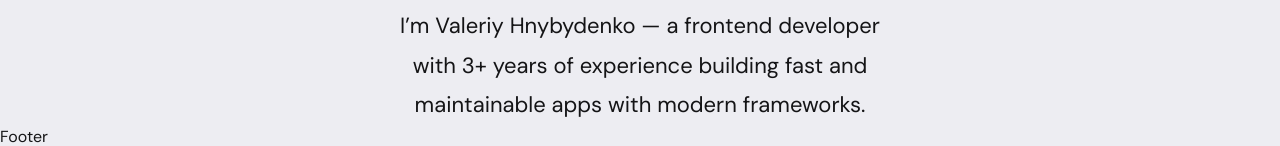
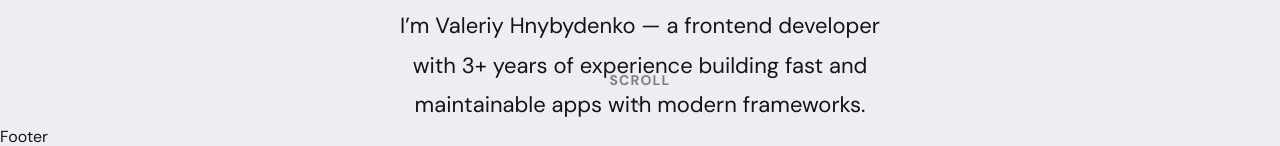
Before and after one commit to valeriy-developer/vh-portfolio, a Next.js app: page / in a window 1280 px wide. Shown: the part 680-826 px from the top of the page. Built offline with nearby package versions, Linux system fonts and the light colour scheme.

Commit message:
feat: added scroll indicator

```diff
--- /dev/null
+++ b/src/components/ScrollIndicator.tsx
@@ -0,0 +1,45 @@
+import React, { useEffect, useState } from "react";
+import { cn } from "@/lib/utils";
+import { ChevronDown } from "lucide-react";
+
+const ScrollIndicator = () => {
+  const [scrollYPosition, setScrollYPosition] = useState(0);
+  const [isVisible, setIsVisible] = useState(false);
+
+  const handleScroll = () => setScrollYPosition(window.pageYOffset);
+
+  const checkVisibility = () => {
+    const { scrollHeight, clientHeight } = document.documentElement;
+    setIsVisible(scrollHeight > clientHeight);
+  };
+
+  useEffect(() => {
+    checkVisibility();
+
+    window.addEventListener("scroll", handleScroll);
+    window.addEventListener("resize", checkVisibility);
+
+    return () => {
+      window.removeEventListener("scroll", handleScroll);
+      window.removeEventListener("resize", checkVisibility);
+    };
+  }, []);
+
+  return (
+    <div
+      className={cn(
+        "col-center text-secondary-50 fixed bottom-2 left-1/2 -translate-x-1/2 -translate-y-5 gap-1 opacity-0 transition-[translate,opacity] duration-300",
+        scrollYPosition < 80 &&
+          isVisible &&
+          "-translate-x-1/2 translate-y-0 opacity-100",
+      )}
+    >
+      <span className="text-[0.625rem] font-bold tracking-[0.08em] md:text-sm">
+        SCROLL
+      </span>
+      <ChevronDown className="vertical-chevron-animation" size={18} />
+    </div>
+  );
+};
+
+export default ScrollIndicator;
--- a/src/components/sections/home/HeroSection.tsx
+++ b/src/components/sections/home/HeroSection.tsx
@@ -1,5 +1,6 @@
 import Container from "@/components/Container";
 import Sparkle from "@/components/icons/Sparkle";
+import ScrollIndicator from "@/components/ScrollIndicator";
 import { useIsDesktop } from "@/hooks/useMediaQuery";
 import { cn } from "@/lib/utils";
 import gsap from "gsap";
@@ -89,7 +90,7 @@ const HeroSection = () => {
             ref={imgRef}
             className={cn(
               "pointer-events-none absolute top-1/2 left-1/2 hidden rounded-full object-cover md:block md:h-42 md:w-28 lg:h-64 lg:w-40",
-              !isDesktop && "vertical-slide",
+              !isDesktop && "vertical-img-animation",
             )}
             src="/images/vh-photo.jpg"
             alt="VH Photo"
@@ -101,6 +102,7 @@ const HeroSection = () => {
           I’m Valeriy Hnybydenko — a frontend developer with 3+ years of
           experience building fast and maintainable apps with modern frameworks.
         </p>
+        <ScrollIndicator />
       </Container>
     </section>
   );
--- a/src/styles/globals.css
+++ b/src/styles/globals.css
@@ -228,11 +228,15 @@ body {
     background-color: var(--color-accent);
   }
 
-  .vertical-slide {
-    animation: vertical-slide-animation ease 6s infinite;
+  .vertical-img-animation {
+    animation: vertical-img-slide ease 6s infinite;
   }
 
-  @keyframes vertical-slide-animation {
+  .vertical-chevron-animation {
+    animation: vertical-chevron-slide 1s infinite alternate;
+  }
+
+  @keyframes vertical-img-slide {
     0% {
       transform: translate(-50%, -50%);
     }
@@ -243,4 +247,13 @@ body {
       transform: translate(-50%, -50%);
     }
   }
+
+  @keyframes vertical-chevron-slide {
+    0% {
+      transform: translateY(-6px);
+    }
+    100% {
+      transform: translateY(0);
+    }
+  }
 }
```
